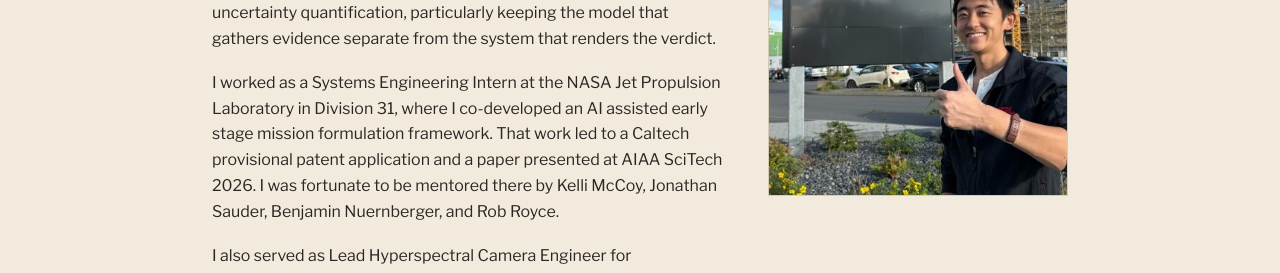
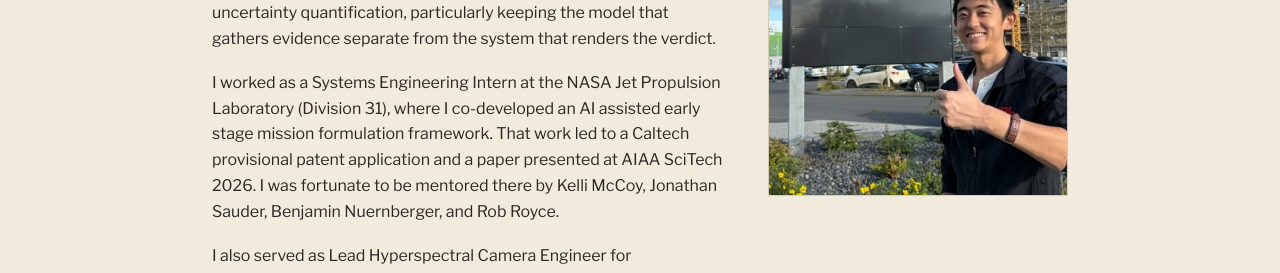
Before and after one commit to chroslawnmower/chroslawnmower.github.io, a plain HTML site: page index.html in a window 1280 px wide. Shown: the part 310-583 px from the top of the page. Drawn offline with nearby package versions, Linux system fonts and the light colour scheme.

Commit message:
Update index.html

```diff
--- a/index.html
+++ b/index.html
@@ -51,7 +51,7 @@
     <div id="about" style="display:grid;grid-template-columns:1fr 300px;gap:44px;align-items:start">
       <div style="display:flex;flex-direction:column;gap:18px;text-wrap:pretty">
         <p style="margin:0">I'm a 4th year physics student at the <a href="https://www.berkeley.edu/">University of California, Berkeley</a>. I build statistical evidence triage systems that keep language models honest about what they don't know, applied to early stage aerospace and defense feasibility review. My main interest is uncertainty quantification, particularly keeping the model that gathers evidence separate from the system that renders the verdict.</p>
-        <p style="margin:0">I worked as a Systems Engineering Intern at the NASA Jet Propulsion Laboratory in Division 31, where I co-developed an AI assisted early stage mission formulation framework. That work led to a Caltech provisional patent application and a paper presented at AIAA SciTech 2026. I was fortunate to be mentored there by Kelli McCoy, Jonathan Sauder, Benjamin Nuernberger, and Rob Royce.</p>
+        <p style="margin:0">I worked as a Systems Engineering Intern at the NASA Jet Propulsion Laboratory (Division 31), where I co-developed an AI assisted early stage mission formulation framework. That work led to a Caltech provisional patent application and a paper presented at AIAA SciTech 2026. I was fortunate to be mentored there by Kelli McCoy, Jonathan Sauder, Benjamin Nuernberger, and Rob Royce.</p>
         <p style="margin:0">I also served as Lead Hyperspectral Camera Engineer for SolarSURFER, a solar sail CubeSat team led by the Johns Hopkins University Applied Physics Laboratory.</p>
         <p style="margin:0">I'm applying to M.S. and Ph.D. programs in aerospace engineering, computational science, and applied mathematics, and I'm equally interested in research roles in industry.</p>
         <p style="margin:0;color:#6f6a63">You can reach me at <a href="mailto:chrishlohmeyer@berkeley.edu">chrishlohmeyer@berkeley.edu</a>.</p>
```
